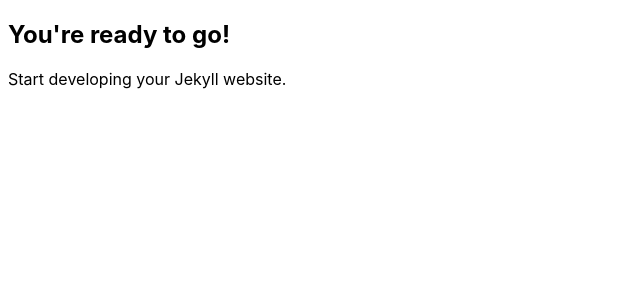
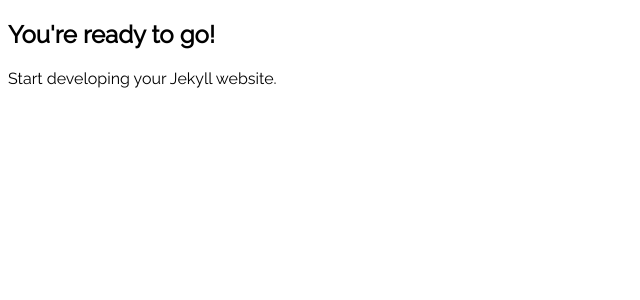
Before and after one commit to galenguyer/galenguyer.github.io, a Jekyll site: the page built from index.html, in a window 1280 px wide. Shown: the top 300 px of the page, without its empty margins (0-640 px from the left). Built offline with Jekyll 4.4.1, drawn with Linux system fonts in a browser that asks for light colours.

Commit message:
add webrick for jekyll serve, use raleway font

```diff
--- a/Gemfile
+++ b/Gemfile
@@ -28,3 +28,5 @@
 
 # Performance-booster for watching directories on Windows
 gem "wdm", "~> 0.1.1", :platforms => [:mingw, :x64_mingw, :mswin]
+
+gem "webrick", "~> 1.7"
--- a/_sass/main.scss
+++ b/_sass/main.scss
@@ -1,5 +1,7 @@
+@import url('https://fonts.googleapis.com/css2?family=Raleway:wght@300;400&display=swap');
+
 body {
   background: #ffffff;
   color: #000000;
-  font-family: -apple-system,BlinkMacSystemFont,"Segoe UI",Helvetica,Arial,sans-serif,"Apple Color Emoji","Segoe UI Emoji","Segoe UI Symbol";;
+  font-family: "Raleway",-apple-system,BlinkMacSystemFont,"Segoe UI",Helvetica,Arial,sans-serif,"Apple Color Emoji","Segoe UI Emoji","Segoe UI Symbol";;
 }
```
Also changed, not shown: Gemfile.lock.
